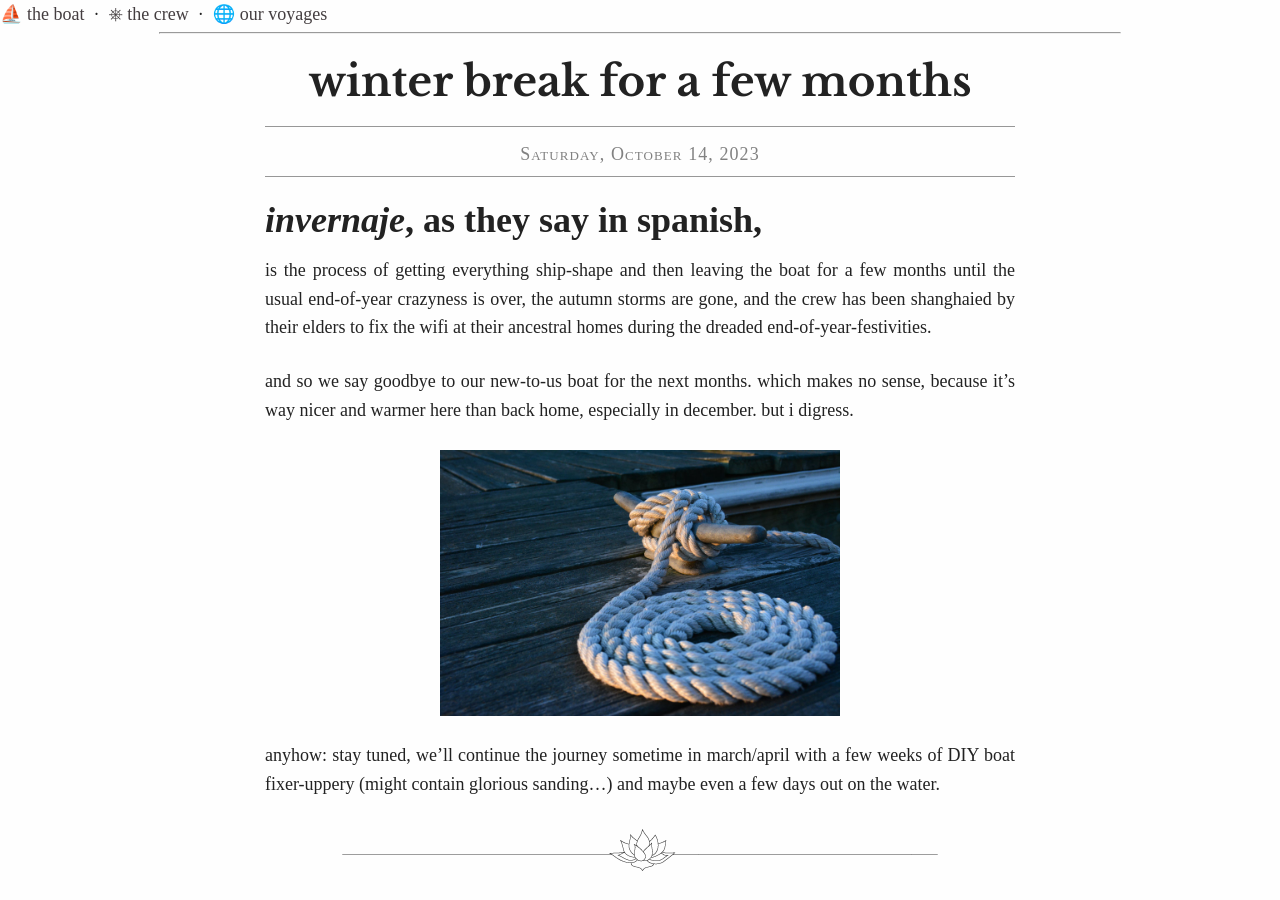
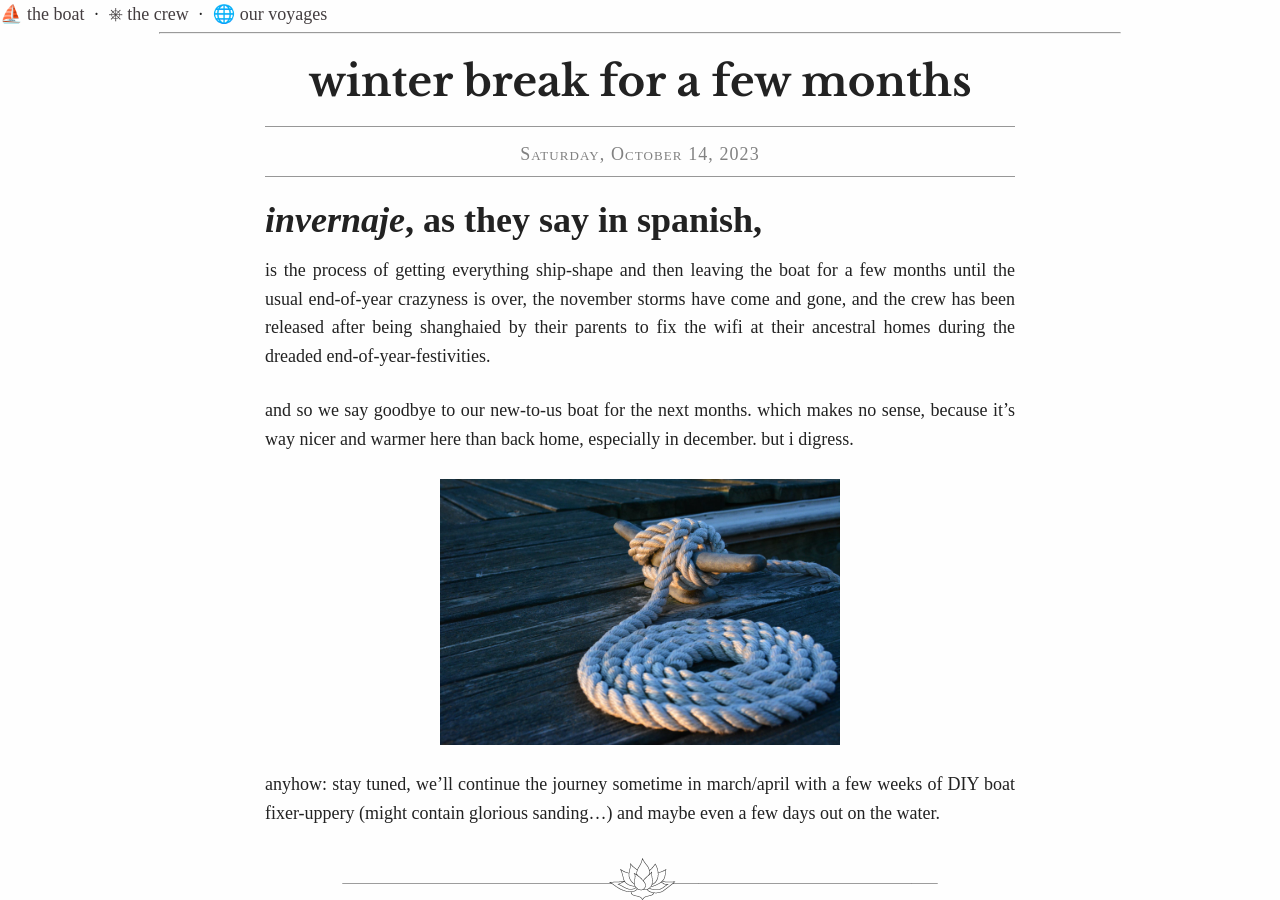
Before and after one commit to tinarasia/sailing-web, a Jekyll site: the page built from _posts/2023-10-14-winter-break.md, in a window 1280 px wide and 900 px high, scrolled down 559 px. Built offline with Jekyll 4.4.1, drawn with Linux system fonts in a browser that asks for light colours.

Commit message:
minor tweaks

```diff
--- a/_posts/2023-10-14-winter-break.md
+++ b/_posts/2023-10-14-winter-break.md
@@ -8,9 +8,10 @@ post.location: "Puerto de Almerimar, Spain"
 
 # *invernaje*, as they say in spanish,
 is the process of getting everything ship-shape and then leaving the boat
-for a few months until the usual end-of-year crazyness is over, the autumn
-storms are gone, and the crew has been shanghaied by their elders to fix the
-wifi at their ancestral homes during the dreaded end-of-year-festivities.
+for a few months until the usual end-of-year crazyness is over, the november
+storms have come and gone, and the crew has been released after being shanghaied by
+their parents to fix the wifi at their ancestral homes during the dreaded
+end-of-year-festivities.
 
 and so we say goodbye to our new-to-us boat for the next months. which makes
 no sense, because it's way nicer and warmer here than back home, especially
```
